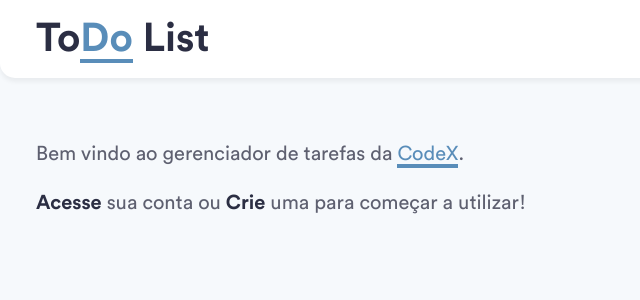
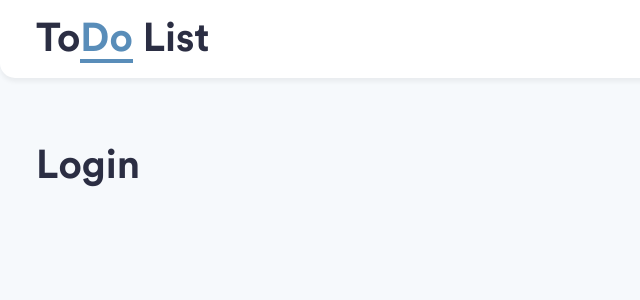
Before and after one commit to tulioac/codexTodo-frontend, a React (Create React App) app: page /#/login in a window 1280 px wide. Before the commit this address led to /. Shown: the top 300 px of the page, without its empty margins (0-640 px from the left). Built offline with nearby package versions, Linux system fonts and the light colour scheme.

Commit message:
Gerenciamento de rotas

```diff
--- a/package.json
+++ b/package.json
@@ -8,6 +8,8 @@
     "@testing-library/user-event": "^7.1.2",
     "react": "^16.13.1",
     "react-dom": "^16.13.1",
+    "react-router": "^5.2.0",
+    "react-router-dom": "^5.2.0",
     "react-scripts": "3.4.1"
   },
   "scripts": {
--- a/src/components/header/index.jsx
+++ b/src/components/header/index.jsx
@@ -1,9 +1,9 @@
 import React from 'react';
 import './styles.css';
 
-export default header => {
+export default props => {
 
-  const titulo = <h1>To<span class="sublinhado">Do</span> List</h1>
+  const titulo = <h1>To<span class="sublinhado espesso">Do</span> List</h1>
 
   return <header>
     {titulo}
--- /dev/null
+++ b/src/components/login/index.jsx
@@ -0,0 +1,3 @@
+import React from 'react';
+
+export default props => <h1>Login</h1>
--- /dev/null
+++ b/src/components/register/index.jsx
@@ -0,0 +1,3 @@
+import React from 'react';
+
+export default props => <h1>Register</h1>
--- a/src/components/router/index.jsx
+++ /dev/null
@@ -1,9 +0,0 @@
-import React from 'react';
-
-import Welcome from '../welcome';
-
-export default router => {
-  return <div id="dashboard">
-    <Welcome />
-  </div>
-}
--- /dev/null
+++ b/src/components/routes/index.jsx
@@ -0,0 +1,18 @@
+import React from 'react';
+import { Switch, Route, Redirect } from 'react-router';
+
+import Welcome from '../welcome';
+import Login from '../login';
+import Register from '../register';
+import Tasks from '../tasks';
+
+export default props =>
+  <div id="dashboard">
+    <Switch>
+      <Route exact path='/' component={Welcome} />
+      <Route path='/login' component={Login} />
+      <Route path='/register' component={Register} />
+      <Route path='/tasks' component={Tasks} />
+      <Redirect from='*' to='/' />
+    </Switch>
+  </div>
--- /dev/null
+++ b/src/components/tasks/index.jsx
@@ -0,0 +1,3 @@
+import React from 'react';
+
+export default props => <h1>Tasks</h1>
--- a/src/components/welcome/index.jsx
+++ b/src/components/welcome/index.jsx
@@ -1,10 +1,10 @@
 import React from 'react';
 
-export default welcome => {
+export default props => {
   const bemvindo = <p>Bem vindo ao gerenciador de tarefas da <span class="sublinhado">CodeX</span>.</p>;
 
-  const login = <a href="#">Acesse</a>;
-  const cadastro = <a href="#">Crie</a>;
+  const login = <a href="/">Acesse</a>;
+  const cadastro = <a href="/">Crie</a>;
 
   const acessar = <p>{login} sua conta ou {cadastro} uma para começar a utilizar!</p>;
 
@@ -13,5 +13,4 @@ export default welcome => {
 
     {acessar}
   </div>
-
 }
--- a/src/styles.css
+++ b/src/styles.css
@@ -58,11 +58,20 @@ a {
   font-weight: bold;
 }
 
+a:hover {
+  color:var(--primaria);
+}
+
 #dashboard {
   padding: 5% 36px;
 }
 
 .sublinhado {
   color: var(--primaria);
+  border-bottom: 2px solid var(--primaria);
+  /* Tentar trocar 4px por um valor percentual ao tamanho da fonte */
+}
+
+.espesso {
   border-bottom: 4px solid var(--primaria);
 }
```
Also changed, not shown: src/App.jsx (+5 -2 lines), 1 other file (tests, documents, lock files or other folders).
